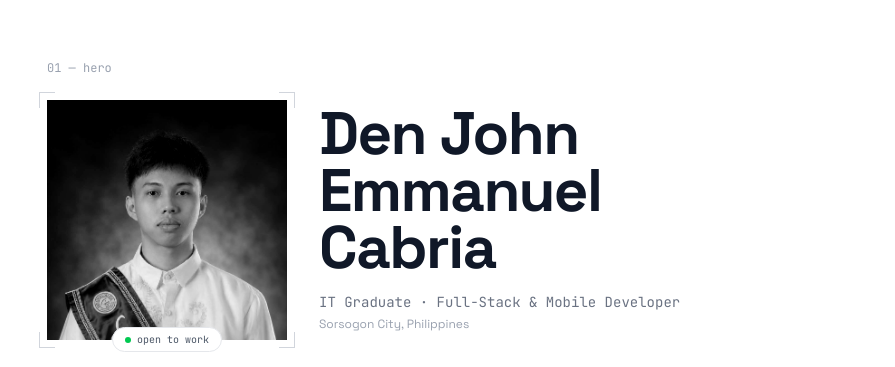
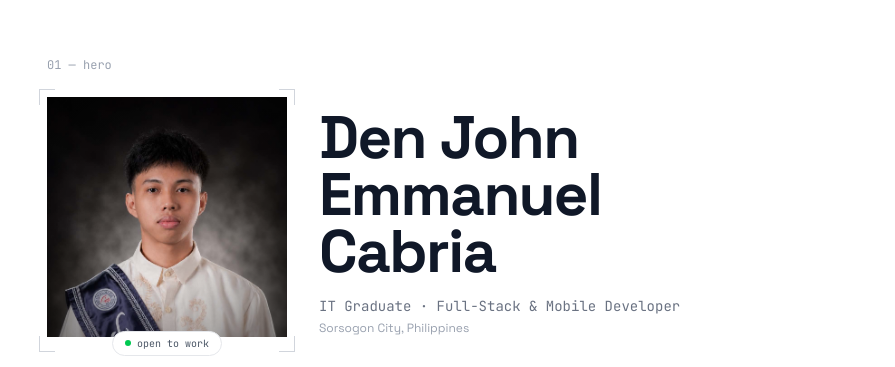
Before and after one commit to mawi1C/denn-portfolio, a React (Vite) app: page / in a window 1280 px wide. Shown: the part 108-475 px from the top of the page, without its empty margins (385-1280 px from the left). Built offline with nearby package versions, Linux system fonts and the light colour scheme; no server answers; the database is empty.

Commit message:
fix profile color

```diff
--- a/src/components/ProfilePhoto.jsx
+++ b/src/components/ProfilePhoto.jsx
@@ -1,21 +1,18 @@
 import { useState } from "react"
 
-/**
- * Renders a profile photo with a subtle grayscale/duotone treatment
- * so it sits naturally in the monochrome, mono-font UI — no dithering,
- * no pixelation, just a clean desaturated look with a soft skeleton
- * while it loads.
- */
 export default function ProfilePhoto({ src, alt, className = "" }) {
   const [loaded, setLoaded] = useState(false)
 
   return (
-    <div className="relative">
+    <div className="relative inline-block">
+      {/* Loading Skeleton */}
       {!loaded && (
         <div
           className={`${className} absolute inset-0 bg-gray-200 dark:bg-gray-800 animate-pulse`}
         />
       )}
+
+      {/* Main Profile Image */}
       <img
         src={src}
         alt={alt}
@@ -24,8 +21,15 @@ export default function ProfilePhoto({ src, alt, className = "" }) {
         className={`${className} transition-all duration-500 ${
           loaded ? "opacity-100" : "opacity-0"
         }`}
+      />
+
+      {/* Vignette Overlay (Dimmed corners) */}
+      <div
+        className={`${className} absolute inset-0 pointer-events-none transition-opacity duration-500 ${
+          loaded ? "opacity-100" : "opacity-0"
+        }`}
         style={{
-          filter: "grayscale(1) contrast(1.08) brightness(1.02)"
+          background: "radial-gradient(circle at center, transparent 40%, rgba(0, 0, 0, 0.45) 100%)"
         }}
       />
     </div>
```
